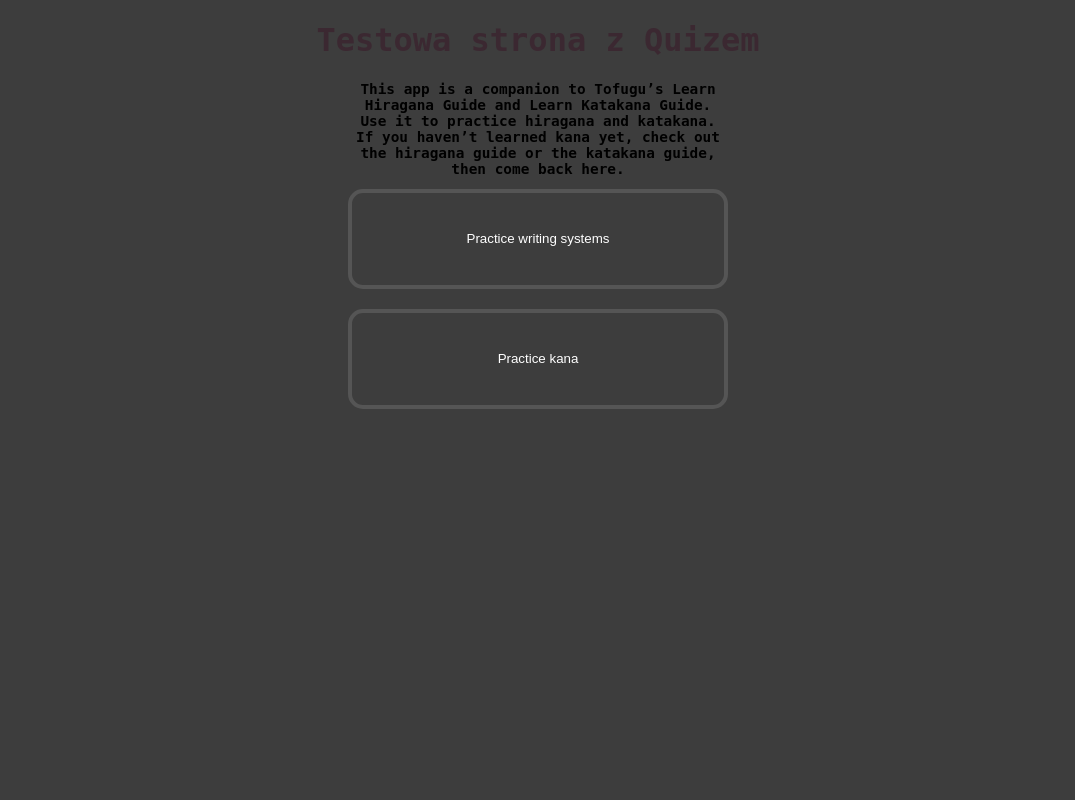
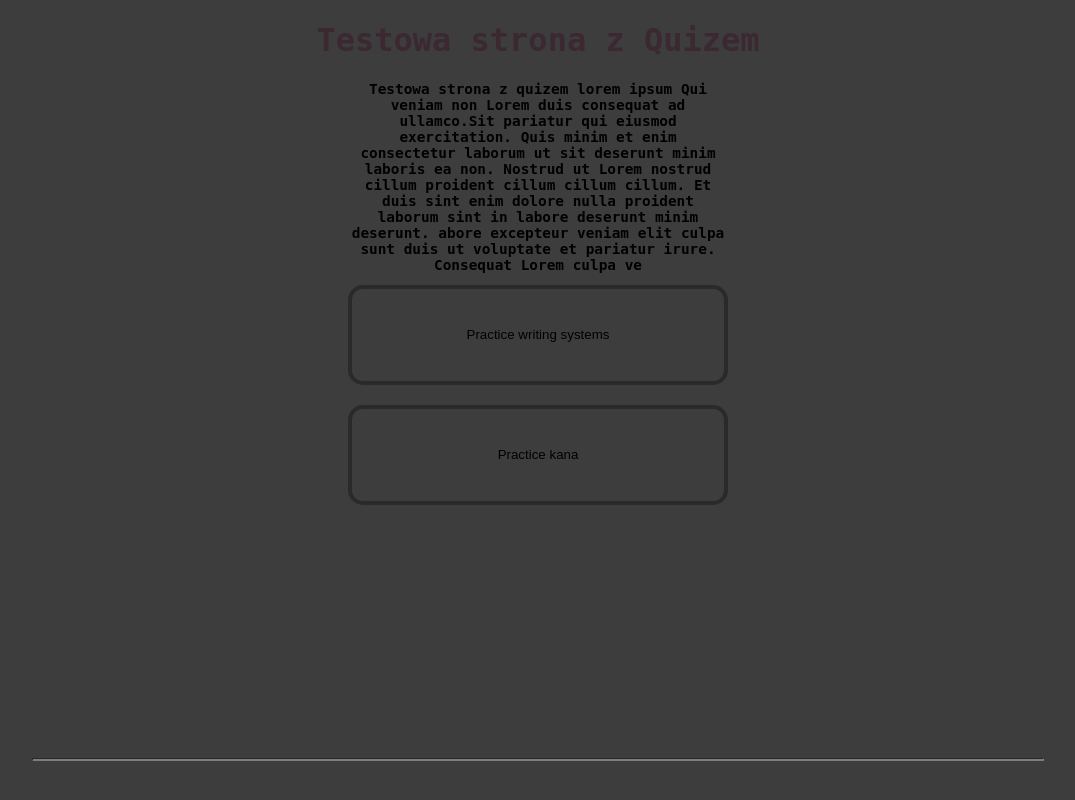
Before and after one commit to Domino123-dot/Japanese-Bingo, a Next.js app: page / in a window 1280 px wide. Shown: the whole page, without its empty margins (102-1177 px from the left). Built offline with nearby package versions, Linux system fonts and the light colour scheme.

Commit message:
Added footer and line component.

```diff
--- a/components/header/header.js
+++ b/components/header/header.js
@@ -9,10 +9,9 @@ const Header = () => {
       </div>
       <div className={styles.desc}>
         <h2>
-          This app is a companion to Tofugu’s Learn Hiragana Guide and Learn
-          Katakana Guide. Use it to practice hiragana and katakana. If you
-          haven’t learned kana yet, check out the hiragana guide or the katakana
-          guide, then come back here.
+         Testowa strona z quizem lorem ipsum
+         Qui veniam non Lorem duis consequat ad ullamco.Sit pariatur qui eiusmod exercitation. Quis minim et enim consectetur laborum ut sit deserunt minim laboris ea non. Nostrud ut Lorem nostrud cillum proident cillum cillum cillum. Et duis sint enim dolore nulla proident laborum sint in labore deserunt minim deserunt.
+abore excepteur veniam elit culpa sunt duis ut voluptate et pariatur irure. Consequat Lorem culpa ve
         </h2>
       </div>
     </div>
--- /dev/null
+++ b/components/line.js
@@ -0,0 +1,17 @@
+import react from "react";
+
+
+
+const Line = () =>{
+    return(
+<hr  style={{
+   backgroundColor:"#7d7d7d",
+   borderColor:"#7d7d7d",
+    margin:"20%  10%  0%  10%",
+   height:"1px"
+
+}}/>
+)
+}
+
+export default Line;
--- a/pages/index.js
+++ b/pages/index.js
@@ -1,7 +1,7 @@
 import React from "react";
 import Header from "../components/header/header";
 import styles from "../style/index.module.scss";
-
+import Line from "../components/line";
 export default function Home() {
   return (
     <>
@@ -11,7 +11,9 @@ export default function Home() {
 
       <button className={styles.button1}>Practice writing systems</button>
       <button className={styles.button2}>Practice kana</button>
+
       </div>
+      <Line />
     </>
   );
 }
--- a/style/index.module.scss
+++ b/style/index.module.scss
@@ -5,7 +5,7 @@
   margin-right: 35%;
 }
 .button1 {
-  border: 4px solid #555555;
+  border: 4px solid #2b2a2a;
   border-radius: 15px;
   text-align: center;
   text-decoration: none;
@@ -13,16 +13,18 @@
   width: 100%;
   height: 100px;
   background-color: transparent;
-  color: white;
+  transition: 3s;
   margin-bottom: 10px;
 
   &:hover {
-    transition: 1s;
+    transition: 3s;
+    transform: scale(1.1);
   }
 }
 .button2 {
+
   margin-top: 10px;
-  border: 4px solid #555555;
+  border: 4px solid #2b2a2a;
   border-radius: 15px;
   text-align: center;
   text-decoration: none;
@@ -30,9 +32,10 @@
   width: 100%;
   height: 100px;
   background-color: transparent;
-  color: white;
+  transition: 3s;
 
   &:hover {
-    transition: 1s;
+    transition: 3s;
+    transform: scale(1.1);
   }
 }
```
Also changed, not shown: components/footer/footer.js (added, +16 -0 lines), components/footer/footer.module.scss (added).
